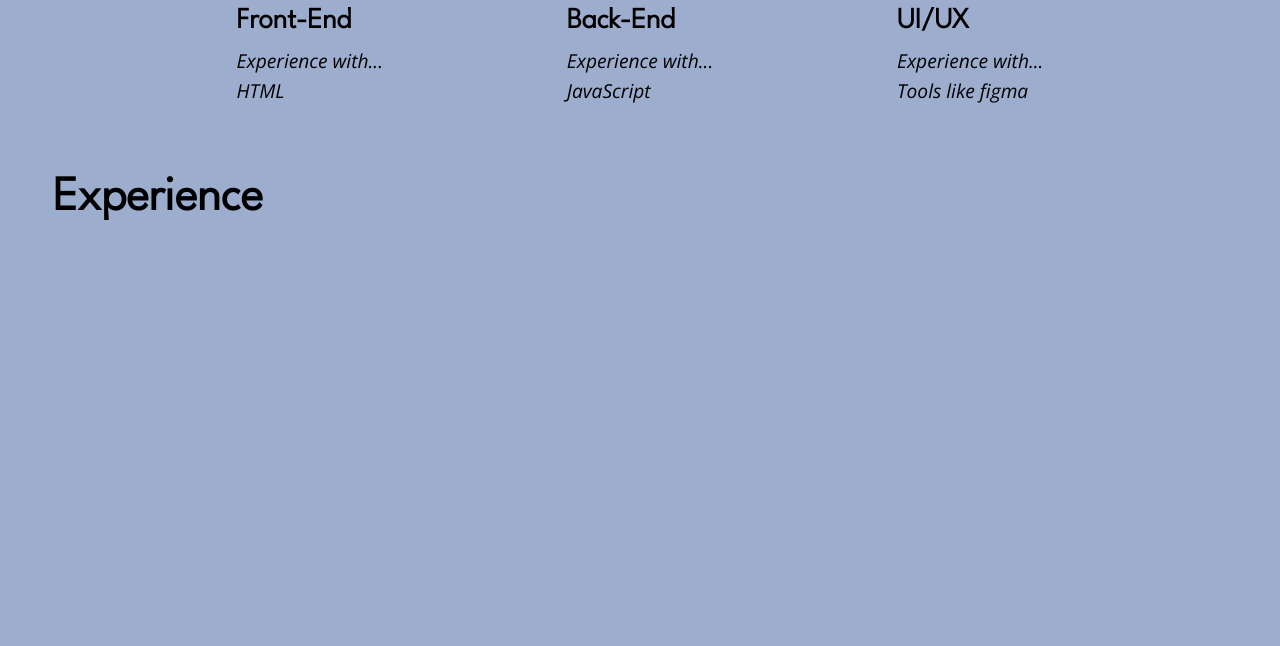
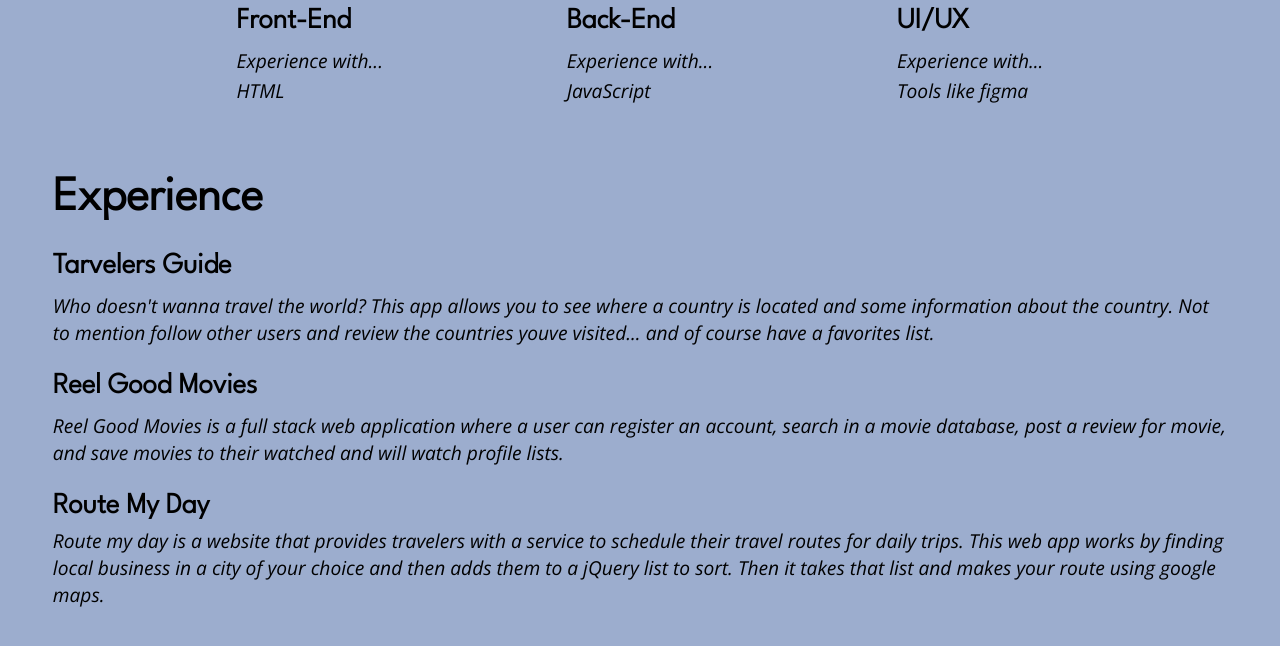
Before and after one commit to Phillip48/React-Portfolio-V2, a React app in the folder my-app/: page / in a window 1280 px wide. Shown: the part 634-1280 px from the top of the page. Before the commit the page ends 908 px from the top, so only its background shows below. Built offline with nearby package versions, Linux system fonts and the light colour scheme.

```diff
--- a/my-app/package.json
+++ b/my-app/package.json
@@ -11,6 +11,7 @@
     "@testing-library/user-event": "^13.5.0",
     "react": "^18.1.0",
     "react-dom": "^18.1.0",
+    "react-icons": "^4.3.1",
     "react-scripts": "5.0.1",
     "web-vitals": "^2.1.4"
   },
--- a/my-app/src/components/experience/Experience.css
+++ b/my-app/src/components/experience/Experience.css
@@ -10,6 +10,10 @@
 
 } */
 
+.div-padding{
+    padding: .5rem;
+}
+
 .holds-experience-section{
     margin: 3.3rem;
 }
--- a/my-app/src/components/experience/Experience.js
+++ b/my-app/src/components/experience/Experience.js
@@ -1,13 +1,26 @@
 import React from 'react';
 import './Experience.css';
-
-
-
+// Npm installed icons. just need to use
+// import { BiWorld } from "react-icons/bi";
 
 const Experience = () => {
     return (
         <section className='holds-experience-section'>
             <h1 className='intro-big'>Experience</h1>
+            <div>
+                <h3 className='sub-intro-med'>Tarvelers Guide</h3>
+                <p className='para-text-small'>Who doesn't wanna travel the world? This app allows you to see where a country is located and some information about the country. Not to mention follow other users and review the countries youve visited... and of course have a favorites list.</p>
+            </div>
+            <div className='div-padding'></div>
+            <div>
+                <h3 className='sub-intro-med'>Reel Good Movies</h3>
+                <p className='para-text-small'>Reel Good Movies is a full stack web application where a user can register an account, search in a movie database, post a review for movie, and save movies to their watched and will watch profile lists.</p>
+            </div>
+            <div className='div-padding'></div>
+            <div>
+                <h1 className='sub-intro-med'>Route My Day</h1>
+                <p className='para-text-small'>Route my day is a website that provides travelers with a service to schedule their travel routes for daily trips. This web app works by finding local business in a city of your choice and then adds them to a jQuery list to sort. Then it takes that list and makes your route using google maps.</p>
+            </div>
         </section>
     )
 }
--- a/my-app/src/components/navbar/Navbar.css
+++ b/my-app/src/components/navbar/Navbar.css
@@ -23,6 +23,12 @@
     position: sticky;
     top: 0;
     margin: 0%;
+    z-index: 1;
+}
+
+/* If needed to change header color  on scroll */
+.header-class-onscroll{
+    background-color: var(--headerAfterScroll);
 }
 
 /* Navbar classes */
```
Also changed, not shown: my-app/src/components/contact/Contact.js (added, +14 -0 lines), my-app/src/components/contact/Contact.css (added), 1 other file.
